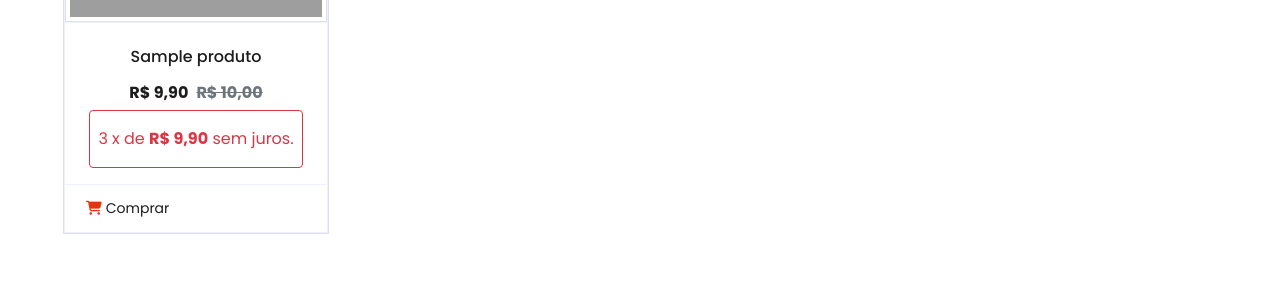
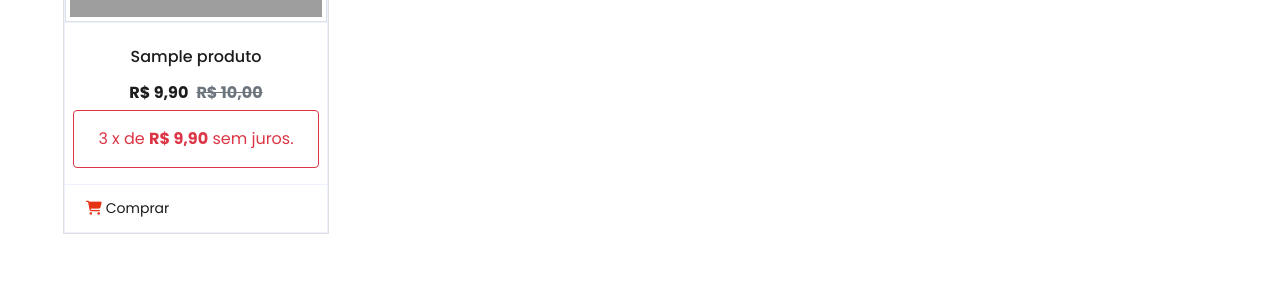
Before and after one commit to Gabrielbs182/ecommerce, a Laravel app: page / in a window 1280 px wide. Shown: the part 974-1274 px from the top of the page. Run offline with Laravel 9, Linux system fonts and the light colour scheme; data comes from the database, SQL or seed files in the repository; tables that the repository leaves empty hold one stand-in row (values such as "Sample post"); grey boxes are pictures that could not be loaded.

Commit message:
Update _produtos.blade.php

```diff
--- a/resources/views/layouts/_produtos.blade.php
+++ b/resources/views/layouts/_produtos.blade.php
@@ -3,7 +3,8 @@
         <div class="col col-md-3 col-6">
             <div class="card product-item border-1 mb-4 ">
                 <div class="card-header product-img position-relative overflow-hidden bg-transparent border p-0">
-                    <img class="img-fluid img-thumbnail" src=" {{ asset('images') . '/' . $prod->id }}.png" alt="" onclick="buscarProduto({{ $prod->id }})">
+                    <img class="img-fluid img-thumbnail" src=" {{ asset('images') . '/' . $prod->id }}.png" alt=""
+                        onclick="buscarProduto({{ $prod->id }})">
                 </div>
                 <div class="card-body border-left border-right text-center p-0 pt-4 pb-3">
                     <h6 class="text-truncate mb-3">{{ $prod->nome }}</h6>
@@ -23,14 +24,14 @@
                     </div>
 
                     @if ($prod->desconto > 0)
-                        <div class="border border-danger rounded ml-4 mr-4">
+                        <div class="border border-danger rounded ml-2 mr-2 d-flex justify-content-center">
                             <p class="text-danger mt-3">3 x de <b>R$
                                     {{ number_format($prod->valor - $prod->valor * ($prod->desconto / 100), 2, ',', '.') }}</b>
                                 sem
                                 juros.</p>
                         </div>
                     @else
-                        <div class="border border-danger rounded ml-4 mr-4">
+                        <div class="border border-danger rounded ml-2 mr-2 d-flex justify-content-center">
                             <p class="text-danger mt-3">3 x de <b>R$
                                     {{ number_format($prod->valor / 3, 2, ',', '.') }}</b> sem
                                 juros.</p>
```
